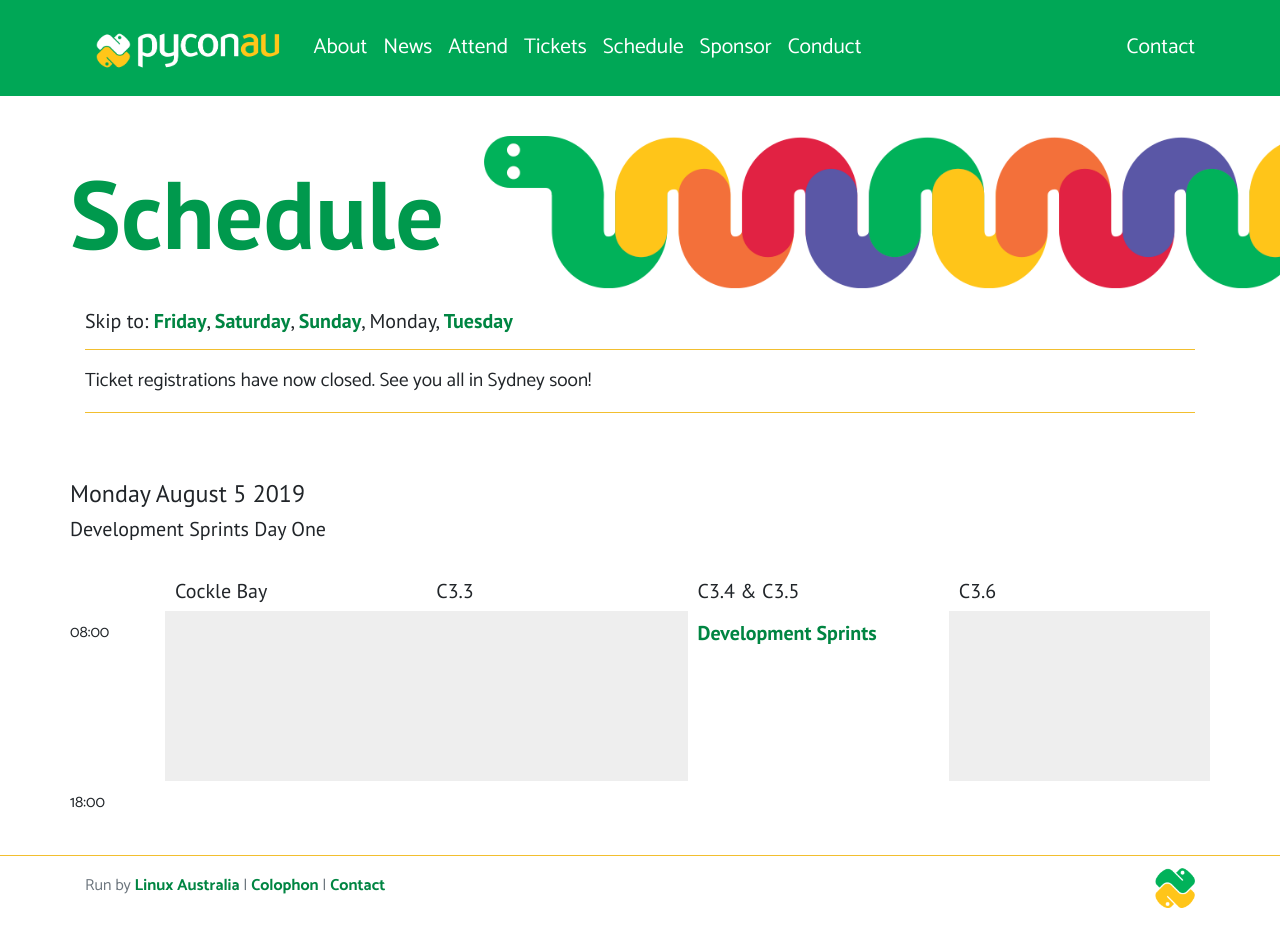
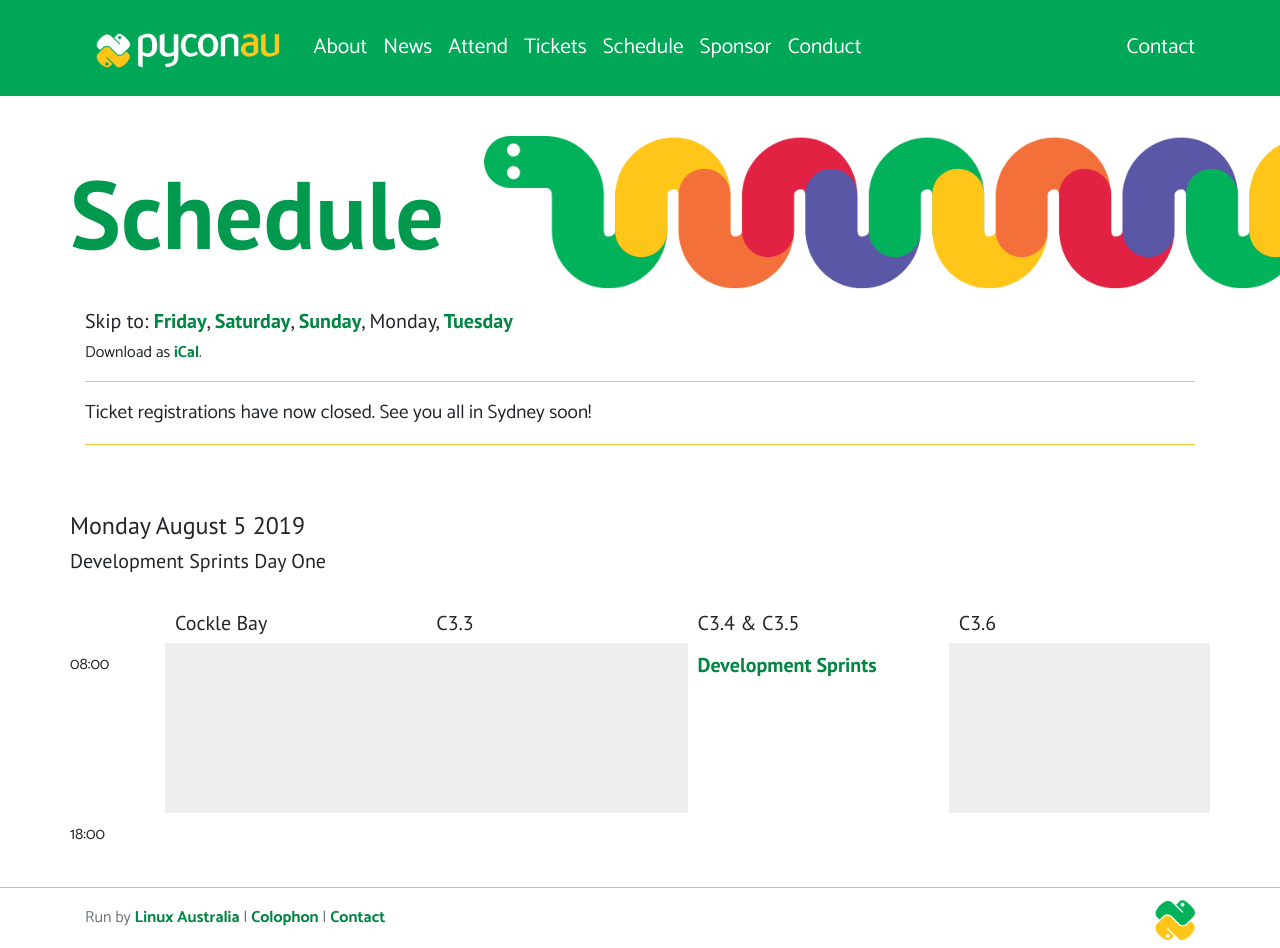
Before and after one commit to pyconau/2019.pycon-au.org, a Jekyll site: the page built from _pages/schedule/monday.md, in a window 1280 px wide. Built offline with Jekyll 4.4.1, drawn with Linux system fonts in a browser that asks for light colours; before the commit the page ends 916 px from its top, so only the background shows below that.

Commit message:
add link to ical schedule

```diff
--- a/_includes/schedule-day-header.html
+++ b/_includes/schedule-day-header.html
@@ -1,2 +1,3 @@
 <link rel="stylesheet" href="/static/css/schedule.css">
 <h5 class="schedule-nav">Skip to: {% for navday in site.conferenceDays %}{%- if forloop.index0 == dayindex -%}{{navday}}{%-else-%}<a href="/schedule/{{navday | downcase}}">{{navday}}</a> {%-endif %}{% if forloop.last == false%}, {% endif%}{%endfor-%}</h5>
+<p>Download as <a href="/schedule/conference.ics">iCal</a>.</p>
```
